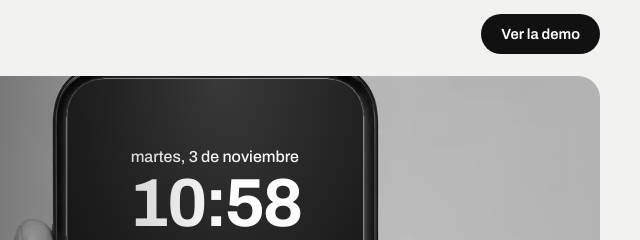
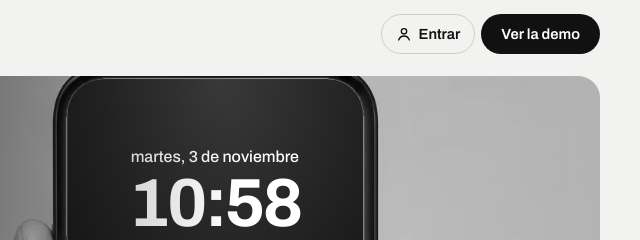
Before and after one commit to booklabcom-dot/booklab, a plain HTML site: page index.html in a window 1280 px wide. Shown: the top 240 px of the page, 640-1280 px from the left. Drawn offline with Linux system fonts and the light colour scheme.

Commit message:
getbooklab.com: botón «Entrar» arriba a la derecha (lleva a app.getbooklab.com/entrar)
Co-Authored-By: Claude Opus 5.5 <noreply@anthropic.com>

```diff
--- a/assets/css/clara.css
+++ b/assets/css/clara.css
@@ -394,3 +394,10 @@ html { scroll-behavior: smooth; }
 .migrar-eye { margin: 0 0 6px; color: var(--gris); font-weight: 600; font-size: .95rem; }
 .migrar h2 { margin: 0 0 10px; font: 700 clamp(1.7rem, 7.5vw, 3rem)/1 var(--letra); letter-spacing: -.04em; }
 .migrar-texto { margin: 0 0 18px; color: #333; max-width: 46ch; }
+
+/* «Entrar»: para quien ya tiene cuenta (lleva a app.getbooklab.com) */
+.nav-derecha { display: flex; align-items: center; gap: 6px; }
+.nav-entrar { display: inline-flex; align-items: center; gap: 7px; min-height: 40px; padding: 0 14px; border-radius: 999px; font-weight: 600; font-size: .92rem; text-decoration: none; color: inherit; border: 1px solid #cfcdc8; }
+.nav-entrar:hover { background: rgba(0,0,0,.05); }
+.nav-entrar svg { width: 16px; height: 16px; }
+@media (max-width: 480px) { .nav-entrar { padding: 0 11px; font-size: .86rem; } }
--- a/index.html
+++ b/index.html
@@ -17,7 +17,7 @@
   <link rel="apple-touch-icon" href="assets/img/icon-180.png">
   <link rel="preload" as="font" href="assets/fonts/archivo-var.woff2" type="font/woff2" crossorigin>
   <link rel="preload" as="image" href="assets/img/mano-tatuada-3.webp" type="image/webp">
-  <link rel="stylesheet" href="assets/css/clara.css?v=20261112a">
+  <link rel="stylesheet" href="assets/css/clara.css?v=20261117e">
   <link rel="stylesheet" href="assets/css/foto-mano.css?v=19">
   <link rel="stylesheet" href="assets/css/carrusel-ui.css?v=7">
   <script type="application/ld+json">
@@ -38,7 +38,7 @@
 <body>
   <header class="nav">
     <a class="nav-marca" href="./">Book Lab<sup>®</sup></a>
-    <a class="pildora pildora-negra" href="demo.html">Ver la demo</a>
+    <div class="nav-derecha"><a class="nav-entrar" href="https://app.getbooklab.com/entrar" aria-label="Entrar a mi cuenta"><svg viewBox="0 0 24 24" fill="none" stroke="currentColor" stroke-width="2" stroke-linecap="round" aria-hidden="true"><circle cx="12" cy="8" r="4"/><path d="M4 21c1.5-4 4.5-6 8-6s6.5 2 8 6"/></svg><span>Entrar</span></a><a class="pildora pildora-negra" href="demo.html">Ver la demo</a></div>
   </header>
 
   <main>
```
Also changed, not shown: herramientas.html (+2 -2 lines).
